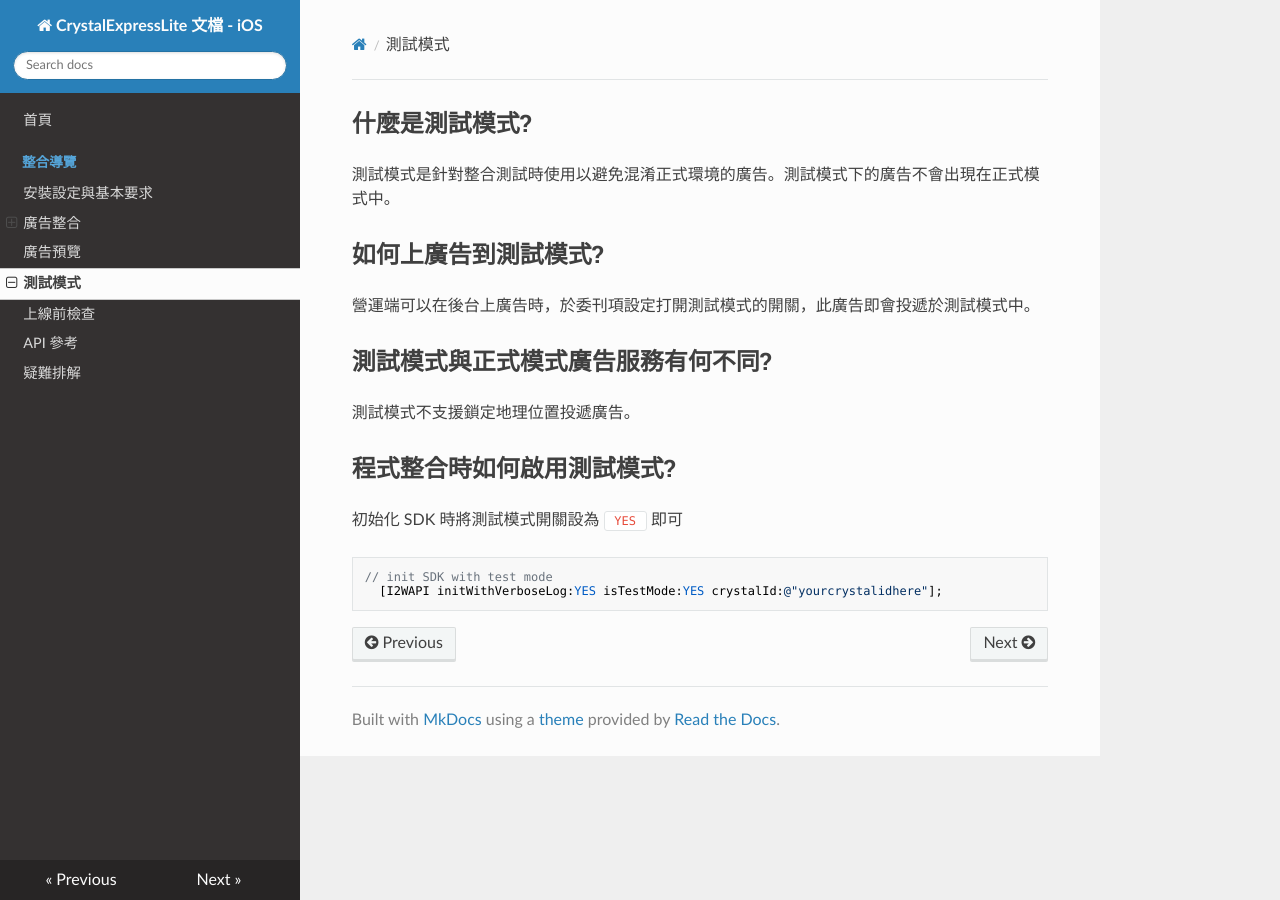
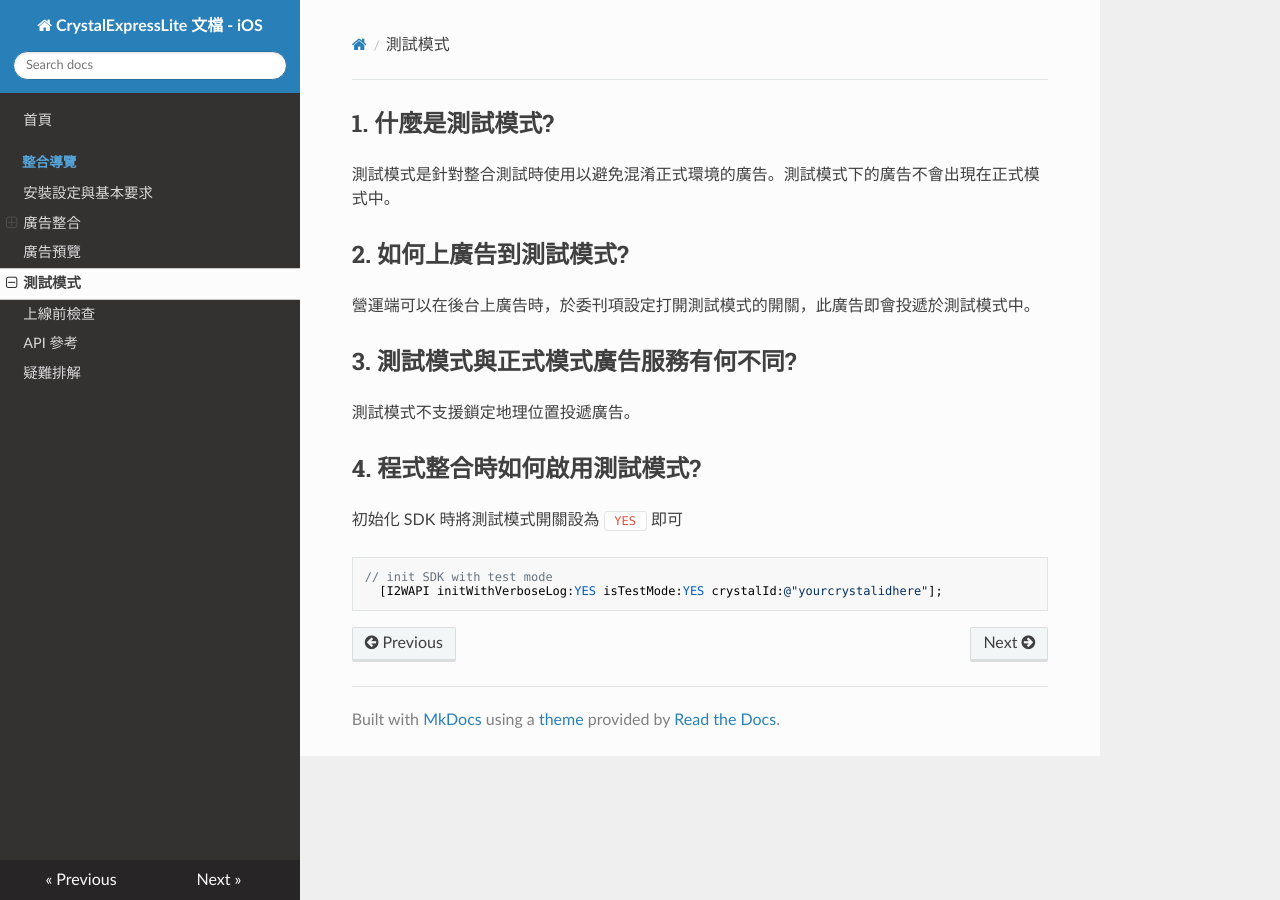
Before and after one commit to intowow/CrystalExpressLiteDocumentation-iOS-zh_CN, an MkDocs documentation site: the page built from docs/docs/test-mode.md, in a window 1280 px wide. Built offline with MkDocs 1.6.1, drawn with Linux system fonts in a browser that asks for light colours; nearby versions of some CDN libraries; old or Windows-style settings are respelled for this version of MkDocs.

Commit message:
CE-148 #comment [documentation] enhance lite documentation

````diff
--- a/docs/docs/test-mode.md
+++ b/docs/docs/test-mode.md
@@ -1,13 +1,13 @@
-## 什麼是測試模式?
+## 1. 什麼是測試模式?
 測試模式是針對整合測試時使用以避免混淆正式環境的廣告。測試模式下的廣告不會出現在正式模式中。
 
-## 如何上廣告到測試模式?
+## 2. 如何上廣告到測試模式?
 營運端可以在後台上廣告時，於委刊項設定打開測試模式的開關，此廣告即會投遞於測試模式中。
 
-## 測試模式與正式模式廣告服務有何不同?
+## 3. 測試模式與正式模式廣告服務有何不同?
 測試模式不支援鎖定地理位置投遞廣告。
 
-## 程式整合時如何啟用測試模式?
+## 4. 程式整合時如何啟用測試模式?
 初始化 SDK 時將測試模式開關設為 `YES` 即可
 ```objc
 // init SDK with test mode
````
